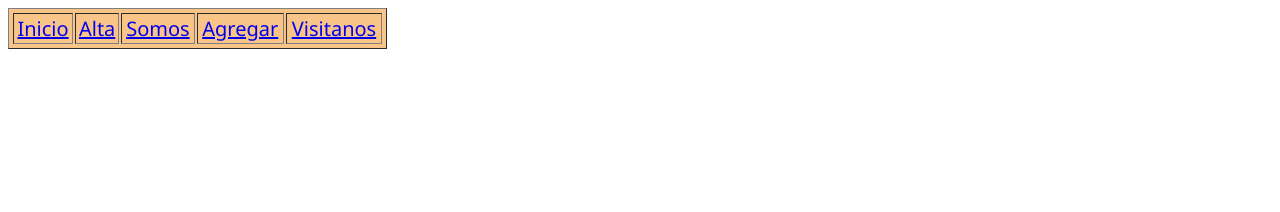
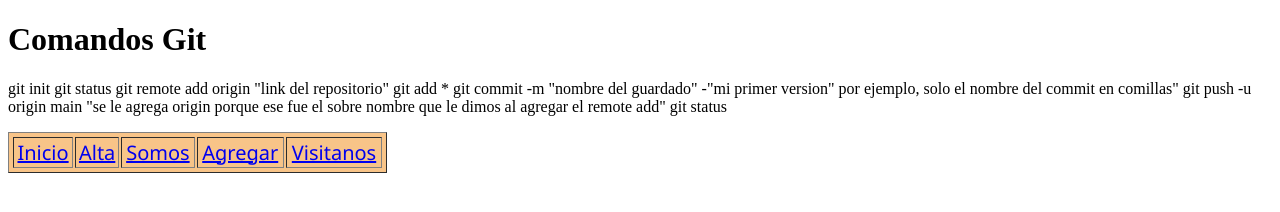
Before and after one commit to jgmontoya25/Practica-git-2, a plain HTML site: page Entornos de desarrollo/Practica para el ordinario 2/agregar.html in a window 1280 px wide. Drawn offline with Linux system fonts and the light colour scheme.

Commit message:
sexto inntento

```diff
--- a/Entornos de desarrollo/Practica para el ordinario 2/agregar.html
+++ b/Entornos de desarrollo/Practica para el ordinario 2/agregar.html
@@ -15,6 +15,16 @@
             <td><a href="agregar.html">Agregar</a></td>
             <td><a href="visitanos.html">Visitanos</a></td>
         </tr>
+        <p>
+            <h1>Comandos Git</h1>
+            git init
+            git status
+            git remote add origin "link del repositorio"
+            git add *
+            git commit -m "nombre del guardado" -"mi primer version" por ejemplo, solo el nombre del commit en comillas"
+            git push -u origin main "se le agrega origin porque ese fue el sobre nombre que le dimos al agregar el remote add"
+            git status
+        </p>
     </table>
 </body>
 </html>
```
